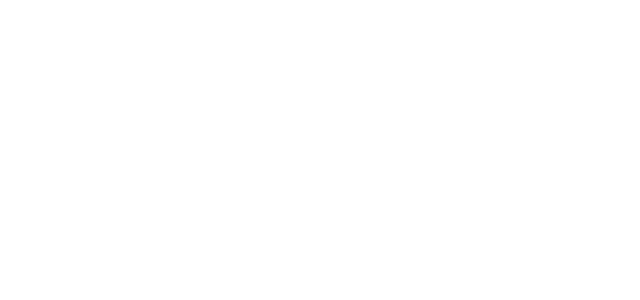
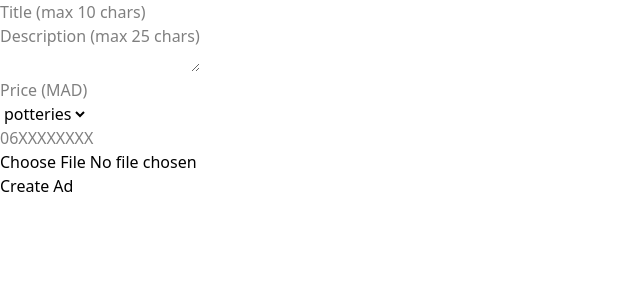
Before and after one commit to Rida-Lad/Classified-Ads-Board-Moroccan-Handicrafts-Frontend, a React (Vite) app: page /add in a window 1280 px wide. Before the commit this address had no page. Shown: the top 300 px of the page, without its empty margins (0-640 px from the left). Built offline with nearby package versions, Linux system fonts and the light colour scheme; a web font is replaced by a local one.

Commit message:
ADDING THE FORM FOR CREATING THE AD

```diff
--- a/src/App.jsx
+++ b/src/App.jsx
@@ -1,5 +1,6 @@
 import React from 'react';
 import HomePage from './pages/HomePage';
+import AddAd from './pages/AddAdPage';
 import { BrowserRouter as Router, Routes, Route } from 'react-router-dom';
 
 function App() {
@@ -7,6 +8,7 @@
     <Router>
       <Routes>
         <Route path="/" element={<HomePage />} />
+        <Route path="/add" element={<AddAd />} />
       </Routes>
     </Router>
   );
--- a/src/pages/AddAdPage.jsx
+++ b/src/pages/AddAdPage.jsx
@@ -0,0 +1,138 @@
+import React, { useState } from 'react';
+import axios from 'axios';
+
+const AdForm = () => {
+  const [formData, setFormData] = useState({
+    title: '',
+    description: '',
+    price: '',
+    category: 'potteries',
+    phone_number: '',
+    image: null
+  });
+  const [accessCode, setAccessCode] = useState('');
+  const [errors, setErrors] = useState({});
+
+  const validateForm = () => {
+    const newErrors = {};
+
+    if (formData.title.length > 10) newErrors.title = 'Title must be ≤10 characters';
+    if (formData.description.length > 25) newErrors.description = 'Description must be ≤25 characters';
+    if (formData.price <= 0) newErrors.price = 'Price must be > 0 MAD';
+    if (!/^0[5-7]\d{8}$/.test(formData.phone_number)) newErrors.phone_number = 'Invalid Moroccan number';
+    if (!formData.image) newErrors.image = 'Image is required';
+
+    setErrors(newErrors);
+    return Object.keys(newErrors).length === 0;
+  };
+
+  const handleSubmit = async (e) => {
+    e.preventDefault();
+    if (!validateForm()) return;
+
+    const data = new FormData();
+    data.append('title', formData.title);
+    data.append('description', formData.description);
+    data.append('price', formData.price);
+    data.append('category', formData.category);
+    data.append('phone_number', formData.phone_number);
+    data.append('image', formData.image);
+
+    try {
+      const res = await axios.post('http://localhost:5000/api/ads', data);
+      setAccessCode(res.data.accessCode);
+      setErrors({});
+    } catch (err) {
+      setErrors({ server: 'Submission failed. Please try again.' });
+    }
+  };
+
+  const handleChange = (e) => {
+    setFormData({ ...formData, [e.target.name]: e.target.value });
+  };
+
+  const handleFile = (e) => {
+    setFormData({ ...formData, image: e.target.files[0] });
+  };
+
+  return (
+    <form onSubmit={handleSubmit}>
+      {/* Title Input */}
+      <div>
+        <input
+          name="title"
+          value={formData.title}
+          onChange={handleChange}
+          maxLength={10}
+          placeholder="Title (max 10 chars)"
+        />
+        {errors.title && <div className="error">{errors.title}</div>}
+      </div>
+
+      {/* Description Input */}
+      <div>
+        <textarea
+          name="description"
+          value={formData.description}
+          onChange={handleChange}
+          maxLength={25}
+          placeholder="Description (max 25 chars)"
+        />
+        {errors.description && <div className="error">{errors.description}</div>}
+      </div>
+
+      {/* Price Input */}
+      <div>
+        <input
+          type="number"
+          name="price"
+          value={formData.price}
+          onChange={handleChange}
+          min="0.01"
+          step="0.01"
+          placeholder="Price (MAD)"
+        />
+        {errors.price && <div className="error">{errors.price}</div>}
+      </div>
+
+      {/* Category Select */}
+      <div>
+        <select name="category" value={formData.category} onChange={handleChange}>
+          {['potteries', 'jewelries', 'carpets', 'zelliges', 'others'].map(opt => (
+            <option key={opt} value={opt}>{opt}</option>
+          ))}
+        </select>
+      </div>
+
+      {/* Phone Input */}
+      <div>
+        <input
+          type="tel"
+          name="phone_number"
+          value={formData.phone_number}
+          onChange={handleChange}
+          placeholder="06XXXXXXXX"
+        />
+        {errors.phone_number && <div className="error">{errors.phone_number}</div>}
+      </div>
+
+      {/* File Input */}
+      <div>
+        <input
+          type="file"
+          name="image"
+          onChange={handleFile}
+          accept="image/*"
+        />
+        {errors.image && <div className="error">{errors.image}</div>}
+      </div>
+
+      <button type="submit">Create Ad</button>
+
+      {accessCode && <div className="success">Your access code: {accessCode}</div>}
+      {errors.server && <div className="error">{errors.server}</div>}
+    </form>
+  );
+};
+
+export default AdForm;
```
